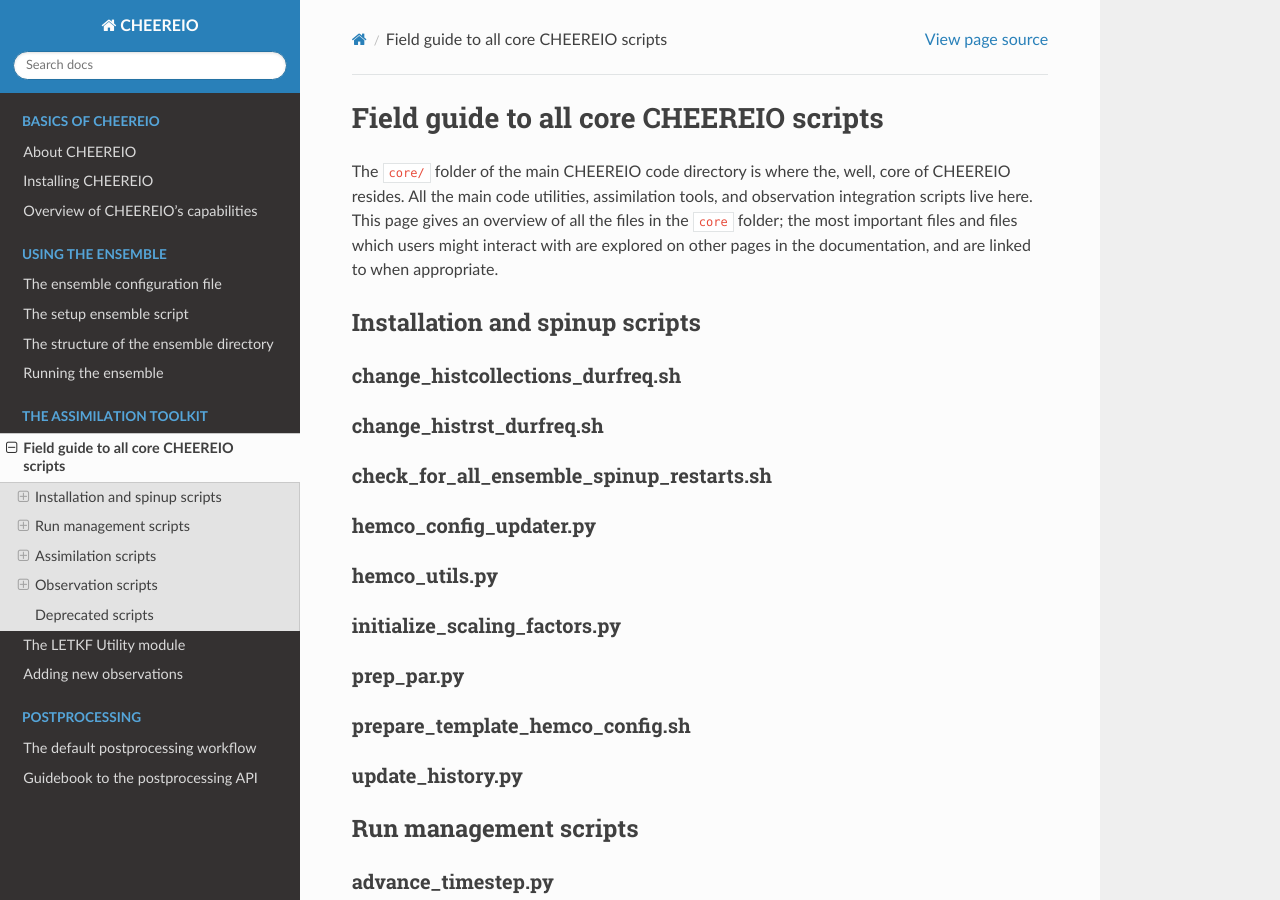
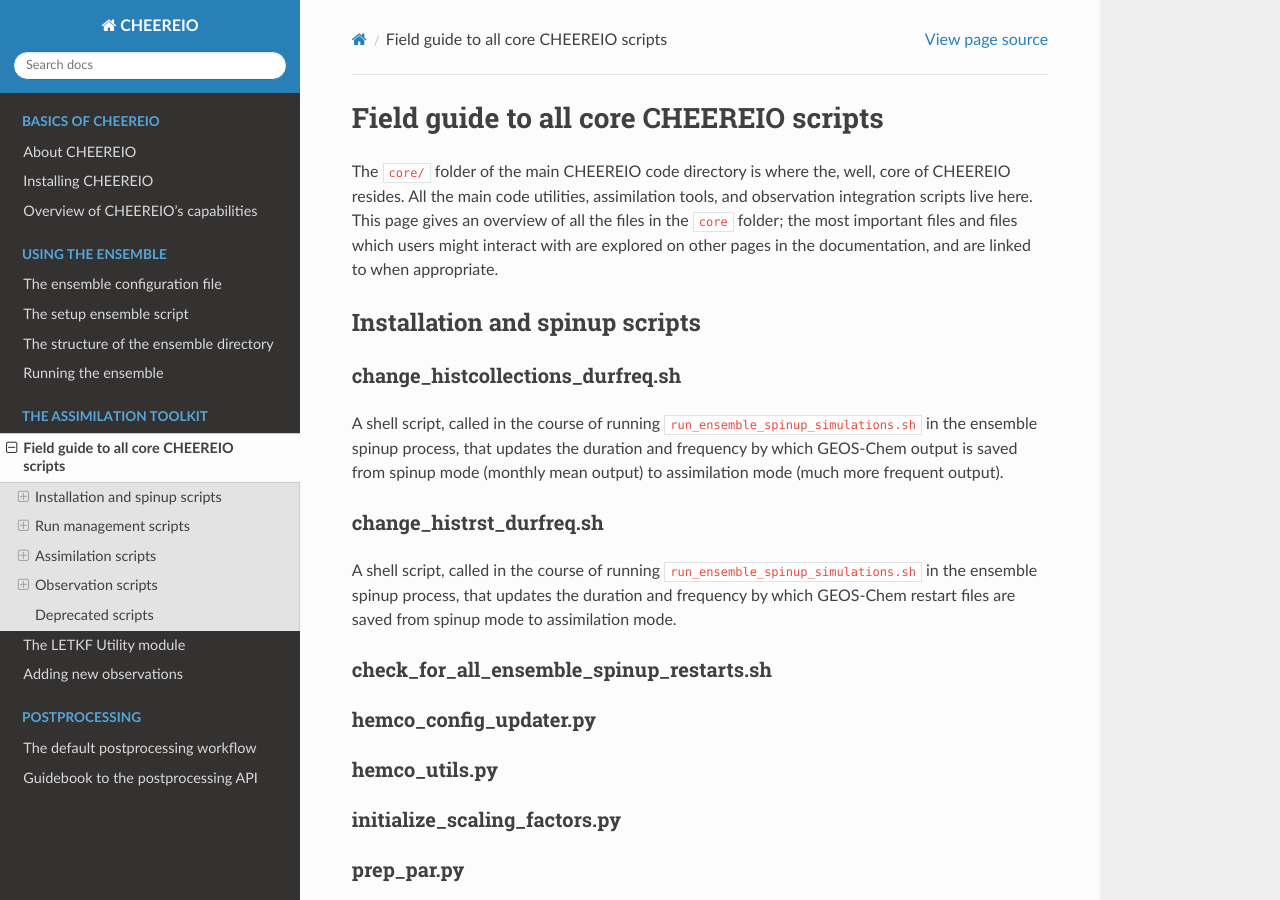
Before and after one commit to drewpendergrass/CHEEREIO, a Sphinx documentation site: the page built from docs/Field-guide-to-scripts.rst, in a window 1280 px wide and 900 px high. Built offline with Sphinx 7.4.7 and the Read the Docs theme 2.0.0, drawn with Linux system fonts in a browser that asks for light colours.

Commit message:
update field guide

```diff
--- a/docs/Field-guide-to-scripts.rst
+++ b/docs/Field-guide-to-scripts.rst
@@ -9,8 +9,12 @@
 change_histcollections_durfreq.sh
 ~~~~~~~~~~~~~
 
+A shell script, called in the course of running ``run_ensemble_spinup_simulations.sh`` in the ensemble spinup process, that updates the duration and frequency by which GEOS-Chem output is saved from spinup mode (monthly mean output) to assimilation mode (much more frequent output).
+
 change_histrst_durfreq.sh
 ~~~~~~~~~~~~~
+
+A shell script, called in the course of running ``run_ensemble_spinup_simulations.sh`` in the ensemble spinup process, that updates the duration and frequency by which GEOS-Chem restart files are saved from spinup mode to assimilation mode.
 
 check_for_all_ensemble_spinup_restarts.sh
 ~~~~~~~~~~~~~
```
